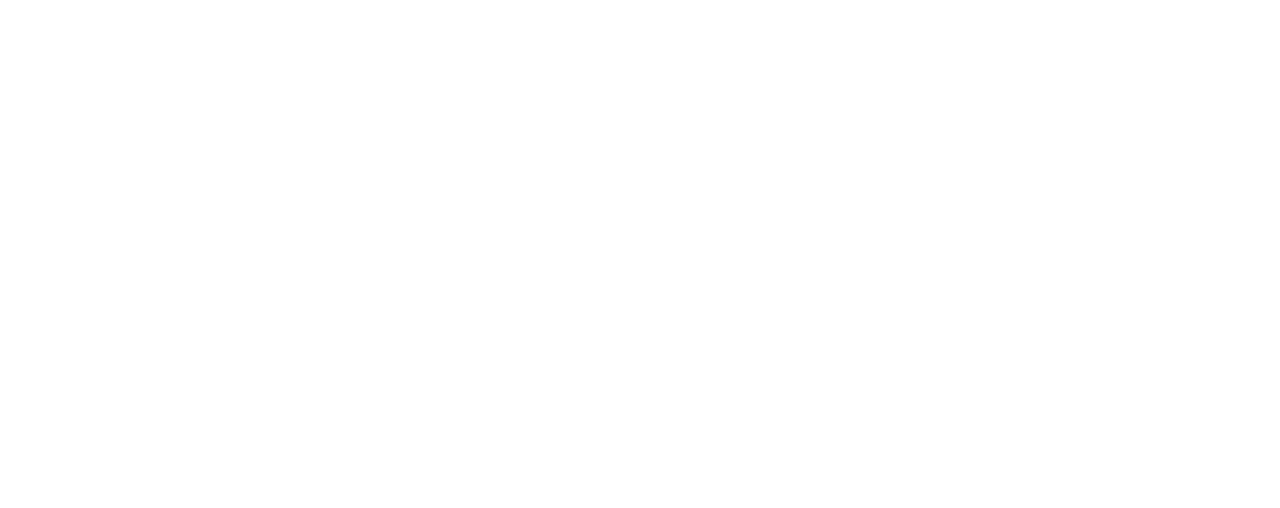
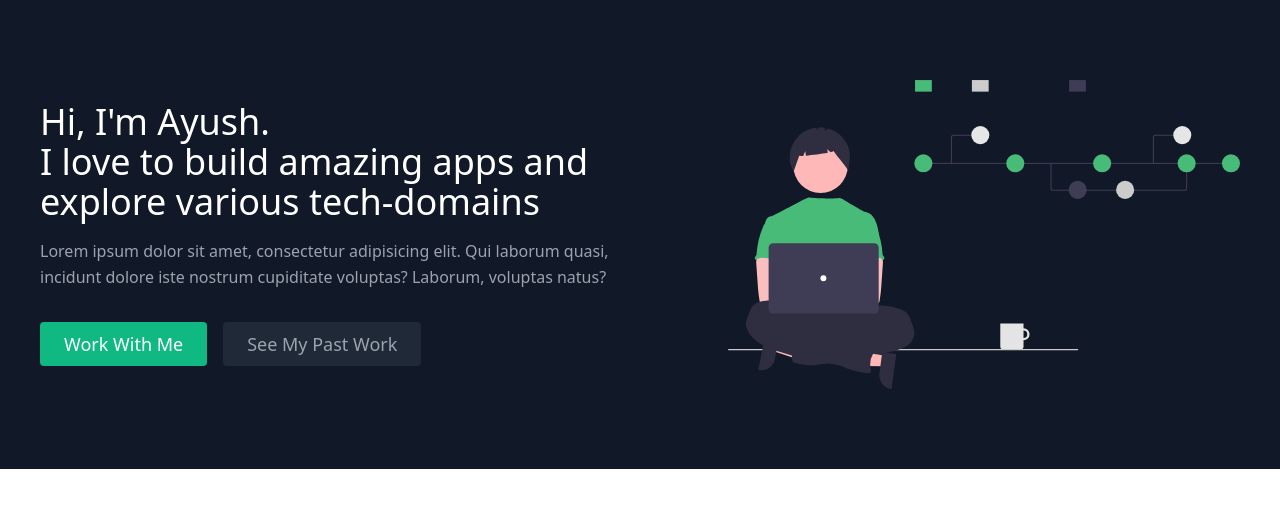
Before and after one commit to ayushgupta0110/My_Portfolio-App, a React (Create React App) app: page / in a window 1280 px wide. Shown: the top 508 px of the page. Built offline with nearby package versions, Linux system fonts and the light colour scheme.

Commit message:
Added About us component

```diff
--- a/src/components/About.js
+++ b/src/components/About.js
@@ -1,11 +1,45 @@
-import React from 'react'
+import React from "react";
 
 const About = () => {
-    return (
-        <div>
+  return (
+    <section id="about">
+      <div className="container mx-auto flex px-10 py-20 md:flex-row flex-col items-center">
+        <div className="lg:flex-grow md:w-1/2 lg:pr-24 md:pr-16 flex flex-col md:items-start md:text-left mb-16 md:mb-0 items-center text-center">
+          <h1 className="title-font sm:text-4xl text-3xl mb-4 font-medium text-white">
+            Hi, I'm Ayush.
+            <br className="hidden lg:inline-block" />I love to build amazing
+            apps and explore various tech-domains
+          </h1>
+          <p className="mb-8 leading-relaxed">
+            Lorem ipsum dolor sit amet, consectetur adipisicing elit. Qui
+            laborum quasi, incidunt dolore iste nostrum cupiditate voluptas?
+            Laborum, voluptas natus?
+          </p>
+          <div className="flex justify-center">
+            <a
+              href="#contact"
+              className="inline-flex text-white bg-green-500 border-0 py-2 px-6 focus:outline-none hover:bg-green-600 rounded text-lg"
+            >
+              Work With Me
+            </a>
+            <a
+              href="#projects"
+              className="ml-4 inline-flex text-gray-400 bg-gray-800 border-0 py-2 px-6 focus:outline-none hover:bg-gray-700 hover:text-white rounded text-lg"
+            >
+              See My Past Work
+            </a>
+          </div>
+        </div>
+        <div className="lg:max-w-lg lg:w-full md:w-1/2 w-5/6">
+          <img
+            className="object-cover object-center rounded"
+            alt="hero"
+            src="./coding.svg"
+          />
+        </div>
+      </div>
+    </section>
+  );
+};
 
-        </div>
-    )
-}
-
-export default About
+export default About;
```
